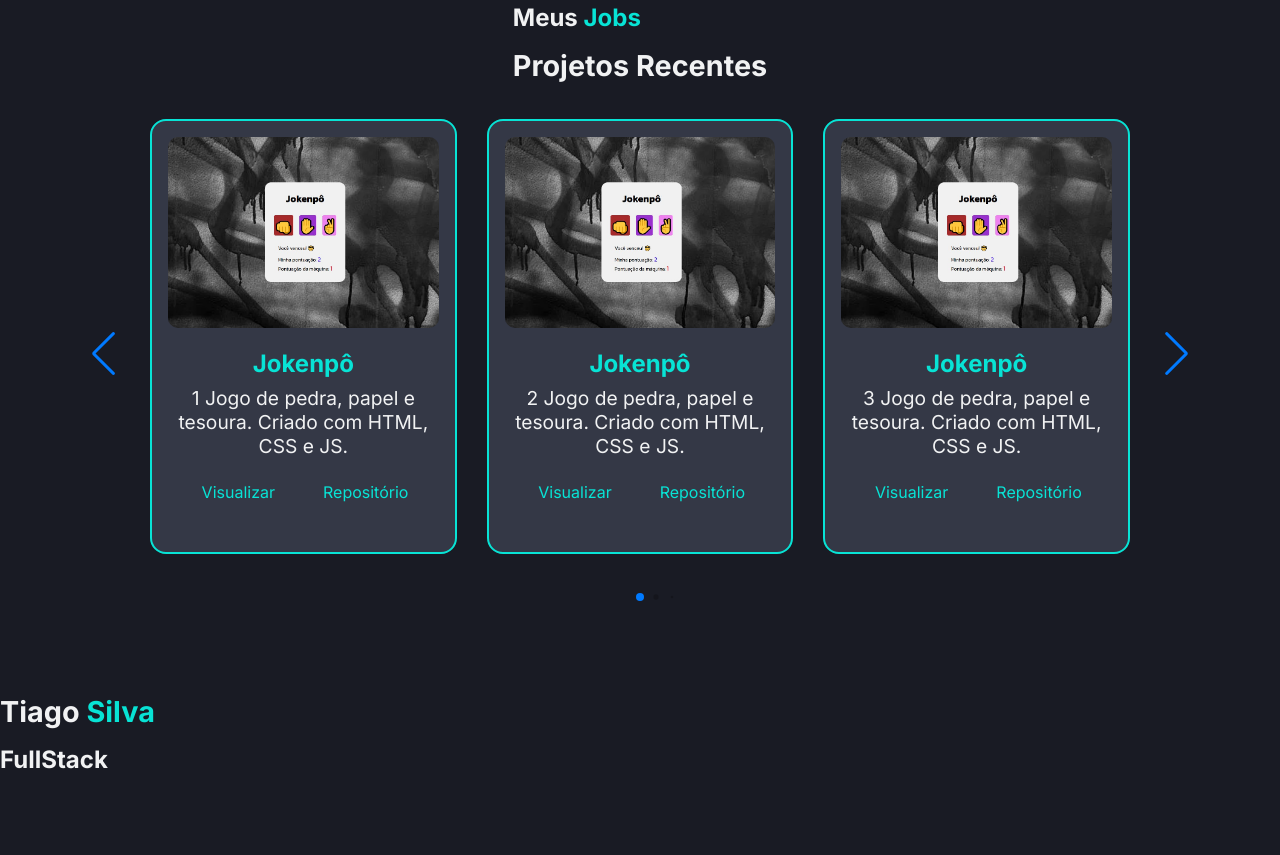
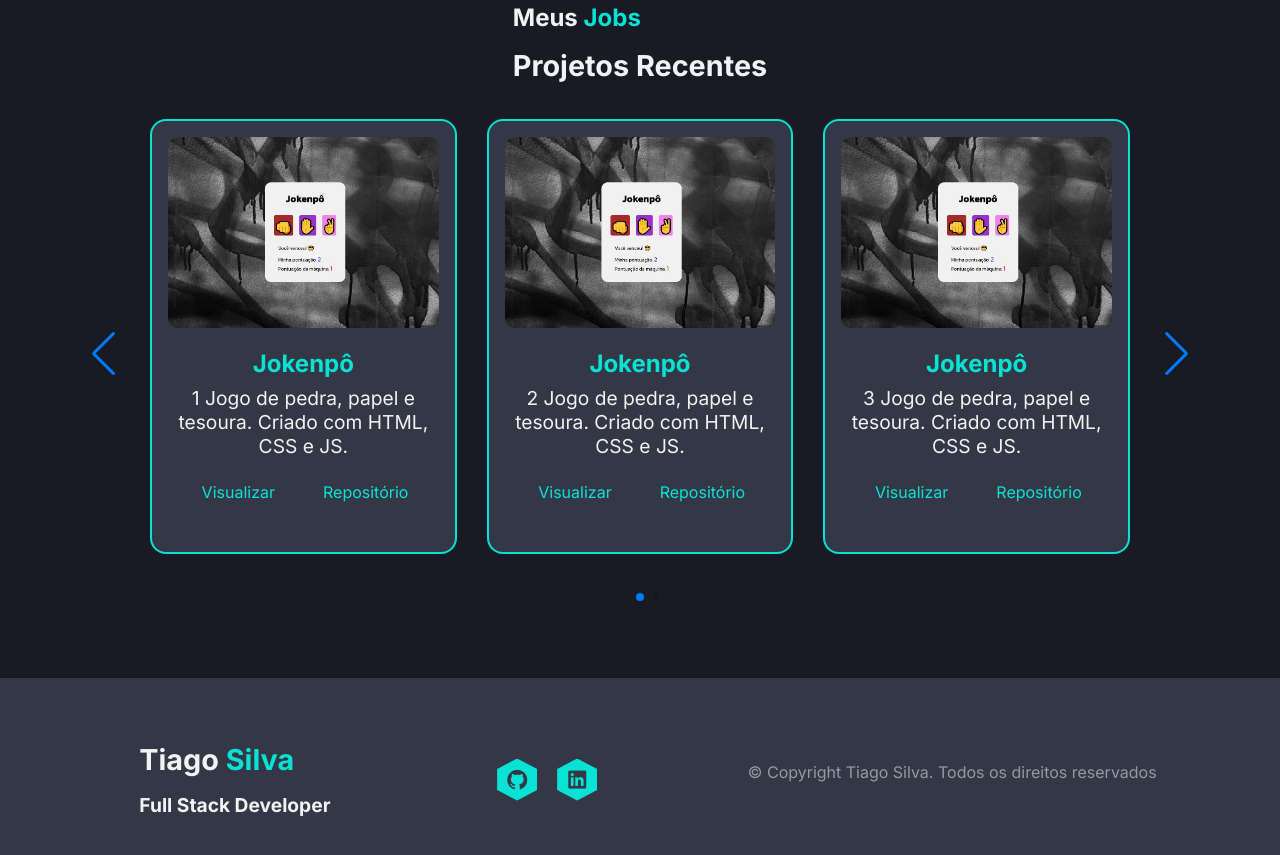
Before and after one commit to tiagobsb84/portifolio-tiago, a plain HTML site: page index.html in a window 1280 px wide. Shown: the part 2522-3377 px from the top of the page. Before the commit the page ends 3296 px from the top, so only its background shows below. Drawn offline with nearby package versions, Linux system fonts and the light colour scheme.

Commit message:
footer finalizado

```diff
--- a/assets/CSS/style.css
+++ b/assets/CSS/style.css
@@ -178,7 +178,7 @@ p {
     padding: 1rem;
 }
 
-.home__redes__sociais {
+.redes__sociais {
     display: flex;
     justify-content: center;
     column-gap: 1.25rem;
@@ -399,3 +399,14 @@ p {
 
 
 /* FOOTER */
+.footer {
+    background-color: var(--container-color);
+    display: flex;
+    align-items: center;
+    justify-content: space-around;
+    padding: 3rem;
+}
+
+.footer__subtitle {
+    font-size: var(--small-font-size);
+}
--- a/index.html
+++ b/index.html
@@ -55,7 +55,7 @@
                         </p>
                         <button class="home__button__curriculo button">Currículo</button>
                     </div>
-                    <div class="home__redes__sociais">
+                    <div class="redes__sociais">
                         <a
                             href="https://github.com/tiagobsb84"
                             target="_blank"
@@ -329,17 +329,36 @@
     </main>
 
     <!-- FOOTER -->
-    <footer>
-        <h1 class="section__title">Tiago <span>Silva</span></h1>
-        <h2 class="section__subtitle">FullStack</h2>
+    <footer class="footer">
+        <div class="footer__container container">
+            <h1 class="section__title">Tiago <span>Silva</span></h1>
+            <h2 class="section__subtitle footer__subtitle">Full Stack Developer</h2>
+        </div>
+        <div class="redes__sociais">
+            <a
+                href="https://github.com/tiagobsb84"
+                target="_blank"
+                class="home__redes__sociais-link link-footer"
+            >
+                <i class="ri-github-fill"></i>
+            </a>
+            <a
+                href="https://www.linkedin.com/in/tiago-silva-de-oliveira/"
+                target="_blank"
+                class="home__redes__sociais-link link-footer"
+            >
+                <i class="ri-linkedin-box-fill"></i>
+            </a>
+        </div>
+        <span class="footer__copy">
+            &#169; Copyright Tiago Silva. Todos os direitos reservados
+        </span>
     </footer>
 
     <script src="./assets/js/main.js"></script>
-
     <!-- SwiperJS script -->
     <script src="https://cdn.jsdelivr.net/npm/swiper@11/swiper-bundle.min.js"></script>
     <script src="./assets/js/carousel.js"></script>
 
-
 </body>
 </html>
```
